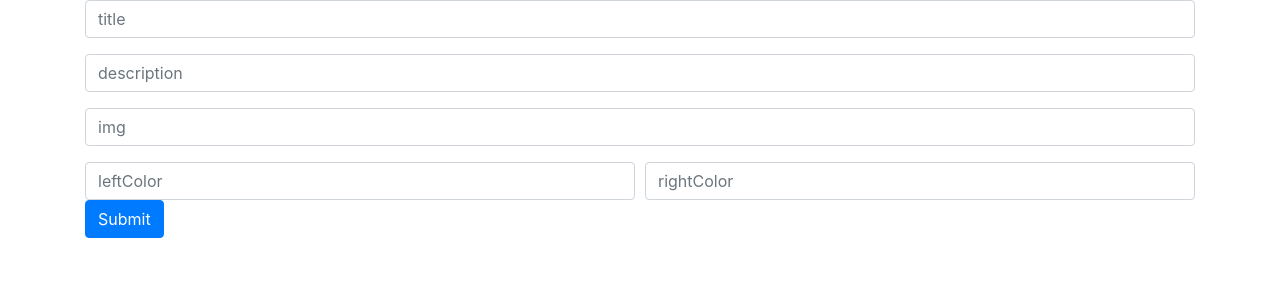
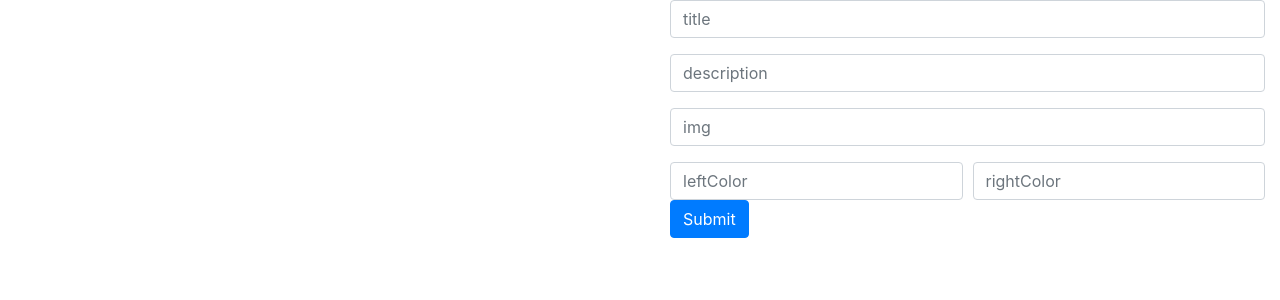
Before and after one commit to martin97peruUTN/React-Tutorial, a React (Create React App) app: page /exercise/new in a window 1280 px wide. Shown: the top 300 px of the page. Built offline with nearby package versions, Linux system fonts and the light colour scheme.

Commit message:
Video 22

```diff
--- /dev/null
+++ b/src/components/ExerciseForm.js
@@ -0,0 +1,89 @@
+import React from "react"
+
+class ExerciseForm extends React.Component{
+
+    //lo inicializo vacio porque sino tira null los value={form.xxx} y no anda
+    //state={}
+
+
+    handleSubmit = e =>{
+        //para no ver el reload
+        e.preventDefault()
+        //console.log(form)
+    }
+
+    render(){
+        const {onChange,form}=this.props
+        return (
+            <div className="container">
+            <form
+                //porque el boton es de ese tipo
+                onSubmit={this.handleSubmit}
+            >
+                <div className="form-group">
+                    <input
+                        type="text"
+                        className="form-control"
+                        placeholder="title"
+                        //tenemos que tener el name para identificarlo en el DOM
+                        name="title"
+                        onChange={onChange}
+                        value={form.title}
+                    />
+                </div>
+                <div className="form-group">
+                    <input
+                        type="text"
+                        className="form-control"
+                        placeholder="description"
+                        name="description"
+                        onChange={onChange}
+                        value={form.description}
+                    />
+                </div>
+                <div className="form-group">
+                    <input
+                        type="text"
+                        className="form-control"
+                        placeholder="img"
+                        name="img"
+                        onChange={onChange}
+                        value={form.img}
+                    />
+                </div>
+                <div className="form-row">
+                    <div className="col">
+                        <input
+                            type="text"
+                            className="form-control"
+                            placeholder="leftColor"
+                            name="leftColor"
+                            onChange={onChange}
+                            value={form.leftColor}
+                        />
+                    </div>
+                    <div className="col">
+                        <input
+                            type="text"
+                            className="form-control"
+                            placeholder="rightColor"
+                            name="rightColor"
+                            onChange={onChange}
+                            value={form.rightColor}
+                        />
+                    </div>
+                </div>
+
+                <button
+                    type="submit"
+                    className="btn btn-primary"
+                >
+                    Submit
+                </button>
+            </form>
+        </div>
+        )
+    }
+
+}
+export default ExerciseForm
--- a/src/pages/ExerciseNew.js
+++ b/src/pages/ExerciseNew.js
@@ -1,15 +1,16 @@
 import React from "react"
-
+import ExerciseForm from "../components/ExerciseForm"
+import Card from "../components/Card"
 class ExerciseNew extends React.Component{
-
+/*
     //lo inicializo vacio porque sino tira null los value={this.state.xxx} y no anda
     state={}
 
     handleChange = e =>{
         //console.log(`${e.target.name}: ${e.target.value}`)
-        /*let partialState={}
+        let partialState={}
         partialState[e.target.name]=e.target.value
-        this.setState(partialState)*/
+        this.setState(partialState)
         //Sustituyo esto usando babel
         this.setState({
             [e.target.name]:e.target.value
@@ -20,76 +21,47 @@ class ExerciseNew extends React.Component{
         e.preventDefault()
         console.log(this.state)
     }
+*/
+
+    state={
+        form:{
+            //lo defino para hacer destructuring en la card y no tener que pasar propiedad por propiedad
+            title:"",
+            description:"",
+            img:"",
+            rightColor:"",
+            leftColor:""
+        }
+    }
+    handleChange = e =>{
+        //console.log(`${e.target.name}: ${e.target.value}`)
+        /*let partialState={}
+        partialState[e.target.name]=e.target.value
+        this.setState(partialState)*/
+        //Sustituyo esto usando babel
+        this.setState({
+             //con esto mantiene todo lo que tenia antes y si es una key nueva que sustituya
+            //sino iba pisando todo en un solo valor
+            form:{
+                ...this.state.form,
+                [e.target.name]:e.target.value
+            }
+        })
+    }
 
     render(){
         return (
-            <div className="container">
-            <form
-                //porque el boton es de ese tipo
-                onSubmit={this.handleSubmit}
-            >
-                <div className="form-group">
-                    <input
-                        type="text"
-                        className="form-control"
-                        placeholder="title"
-                        //tenemos que tener el name para identificarlo en el DOM
-                        name="title"
+            <div className="row">
+                <div className="col-sm">
+                    <Card {...this.state.form}/>
+                </div>
+                <div className="col-sm">
+                    <ExerciseForm
                         onChange={this.handleChange}
-                        value={this.state.title}
+                        form={this.state.form}
                     />
                 </div>
-                <div className="form-group">
-                    <input
-                        type="text"
-                        className="form-control"
-                        placeholder="description"
-                        name="description"
-                        onChange={this.handleChange}
-                        value={this.state.description}
-                    />
-                </div>
-                <div className="form-group">
-                    <input
-                        type="text"
-                        className="form-control"
-                        placeholder="img"
-                        name="img"
-                        onChange={this.handleChange}
-                        value={this.state.img}
-                    />
-                </div>
-                <div className="form-row">
-                    <div className="col">
-                        <input
-                            type="text"
-                            className="form-control"
-                            placeholder="leftColor"
-                            name="leftColor"
-                            onChange={this.handleChange}
-                            value={this.state.leftColor}
-                        />
-                    </div>
-                    <div className="col">
-                        <input
-                            type="text"
-                            className="form-control"
-                            placeholder="rightColor"
-                            name="rightColor"
-                            onChange={this.handleChange}
-                            value={this.state.rightColor}
-                        />
-                    </div>
-                </div>
-
-                <button
-                    type="submit"
-                    className="btn btn-primary"
-                >
-                    Submit
-                </button>
-            </form>
-        </div>
+            </div>
         )
     }
 
```
